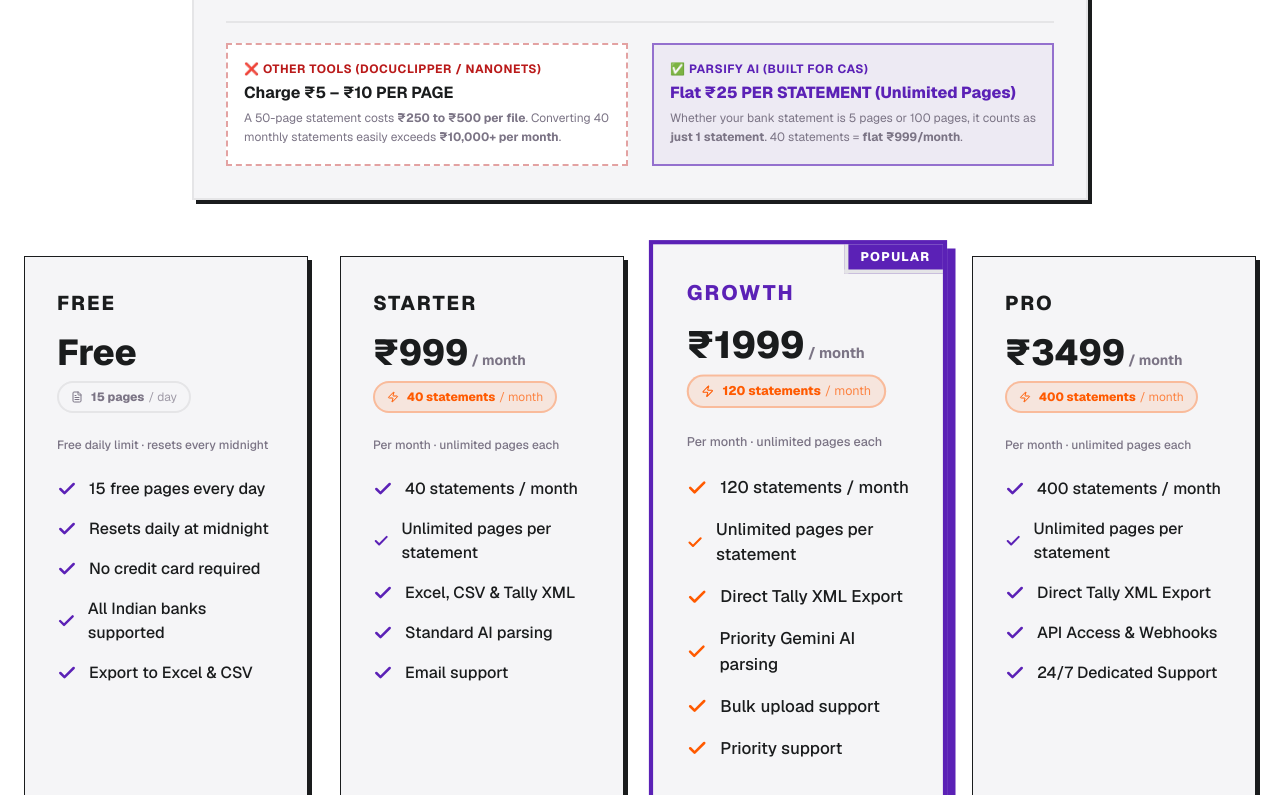
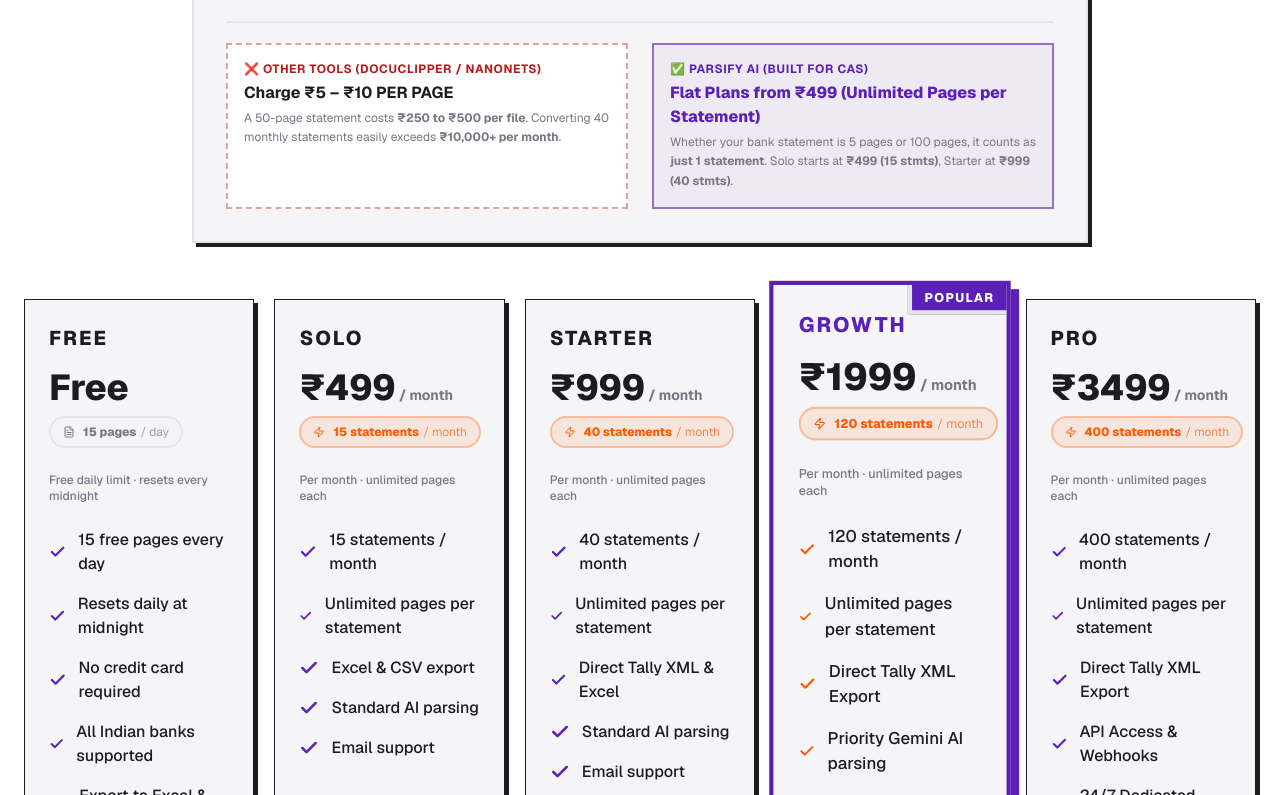
Before and after one commit to Badalu/parsify-landing, a Next.js app: page / in a window 1280 px wide. Shown: the part 9545-10340 px from the top of the page. Built offline with nearby package versions, Linux system fonts and the light colour scheme.

Commit message:
feat(pricing): add Solo ₹499 plan (15 statements/mo) to pricing, usage, and Cashfree webhook

```diff
--- a/app/api/cashfree/webhook/route.ts
+++ b/app/api/cashfree/webhook/route.ts
@@ -38,12 +38,15 @@ export async function POST(request: Request) {
       const planId = orderData?.order_tags?.plan_id;
       const orderAmount = orderData?.order_amount;
 
-      if (userId && planId && ["starter_plan", "professional_plan", "business_plan"].includes(planId)) {
+      if (userId && planId && ["basic_plan", "starter_plan", "professional_plan", "business_plan"].includes(planId)) {
         let allocatedCredits = 40;
+        if (planId === "basic_plan") allocatedCredits = 15;
+        if (planId === "starter_plan") allocatedCredits = 40;
         if (planId === "professional_plan") allocatedCredits = 120;
         if (planId === "business_plan") allocatedCredits = 400;
 
         const planName =
+          planId === "basic_plan" ? "Solo (₹499)" :
           planId === "starter_plan" ? "Starter (₹999)" :
           planId === "professional_plan" ? "Growth (₹1999)" : "Pro (₹3499)";
 
--- a/app/components/pricing.tsx
+++ b/app/components/pricing.tsx
@@ -27,6 +27,24 @@ export function Pricing({ DASHBOARD_URL }: { DASHBOARD_URL: string }) {
       isFree: true,
     },
     {
+      id: "basic_plan",
+      name: "Solo",
+      inr: 499,
+      usd: 6,
+      quota: "15 statements",
+      quotaNote: "Per month · unlimited pages each",
+      isPageBased: false,
+      features: [
+        "15 statements / month",
+        "Unlimited pages per statement",
+        "Excel & CSV export",
+        "Standard AI parsing",
+        "Email support",
+      ],
+      popular: false,
+      isFree: false,
+    },
+    {
       id: "starter_plan",
       name: "Starter",
       inr: 999,
@@ -38,11 +56,12 @@ export function Pricing({ DASHBOARD_URL }: { DASHBOARD_URL: string }) {
       features: [
         "40 statements / month",
         "Unlimited pages per statement",
-        "Excel, CSV & Tally XML",
+        "Direct Tally XML & Excel",
         "Standard AI parsing",
         "Email support",
       ],
       popular: false,
+      isFree: false,
     },
     {
       id: "professional_plan",
@@ -142,19 +161,19 @@ export function Pricing({ DASHBOARD_URL }: { DASHBOARD_URL: string }) {
 
             <div className="p-4 bg-primary/5 border-2 border-primary/60">
               <div className="text-xs font-bold text-primary uppercase tracking-wider mb-1">✅ Parsify AI (Built for CAs)</div>
-              <div className="text-base font-black text-primary mb-1">Flat ₹25 PER STATEMENT (Unlimited Pages)</div>
+              <div className="text-base font-black text-primary mb-1">Flat Plans from ₹499 (Unlimited Pages per Statement)</div>
               <p className="text-xs text-muted-foreground leading-relaxed">
-                Whether your bank statement is 5 pages or 100 pages, it counts as <strong>just 1 statement</strong>. 40 statements = <strong>flat ₹999/month</strong>.
+                Whether your bank statement is 5 pages or 100 pages, it counts as <strong>just 1 statement</strong>. Solo starts at <strong>₹499 (15 stmts)</strong>, Starter at <strong>₹999 (40 stmts)</strong>.
               </p>
             </div>
           </div>
         </div>
 
-        <div className="grid md:grid-cols-2 lg:grid-cols-4 gap-8">
+        <div className="grid sm:grid-cols-2 lg:grid-cols-5 gap-5">
           {plans.map((plan) => (
             <div
               key={plan.id}
-              className={`brutal-card p-8 bg-card flex flex-col ${
+              className={`brutal-card p-6 bg-card flex flex-col ${
                 plan.popular ? "border-4 border-primary scale-105 z-10 shadow-[8px_8px_0px_0px_#5b21b6] relative" : ""
               }`}
             >
--- a/app/dashboard/usage/page.tsx
+++ b/app/dashboard/usage/page.tsx
@@ -93,8 +93,9 @@ export default function UsagePage() {
   };
 
   const plans = [
-    { id: "starter_plan", name: "Starter", inr: 999, usd: 12, statements: 40, popular: false },
-    { id: "professional_plan", name: "Growth", inr: 1999, usd: 25, statements: 120, popular: true },
+    { id: "basic_plan", name: "Solo", inr: 499, usd: 6, statements: 15, popular: false },
+    { id: "starter_plan", name: "Starter", inr: 999, usd: 12, statements: 40, popular: true },
+    { id: "professional_plan", name: "Growth", inr: 1999, usd: 25, statements: 120, popular: false },
     { id: "business_plan", name: "Pro", inr: 3499, usd: 45, statements: 400, popular: false },
   ];
 
```
